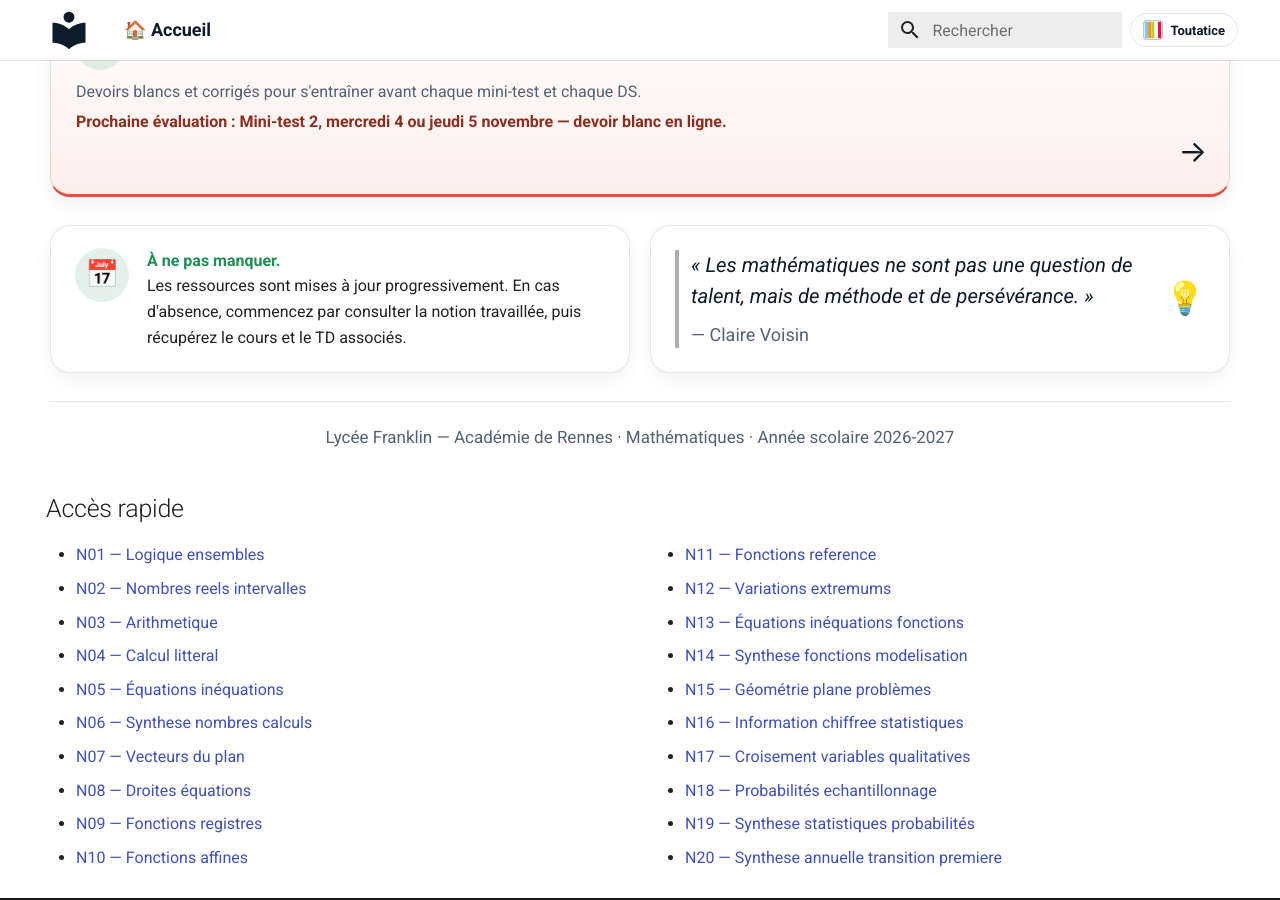
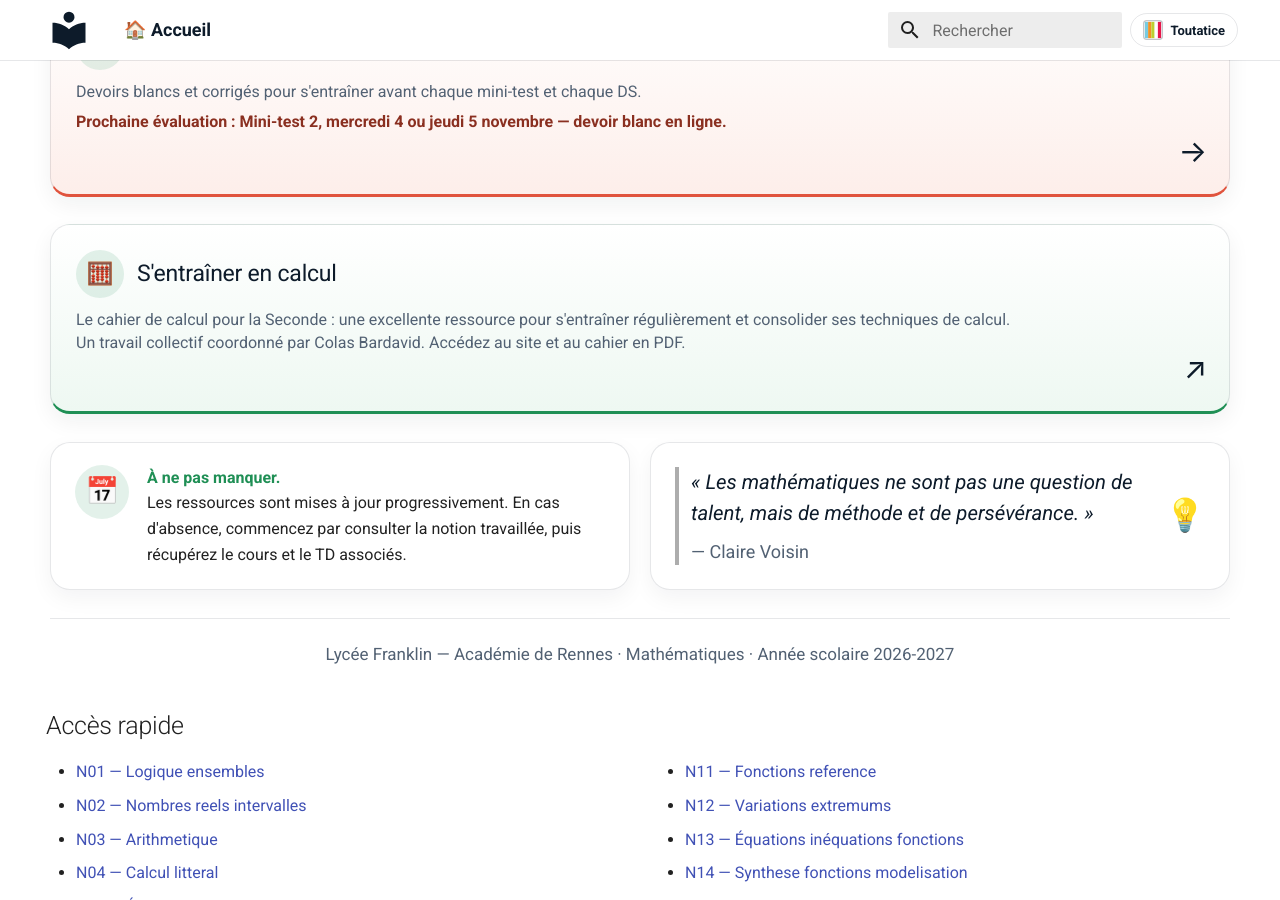
Before and after one commit to vnicolle56610/maths-seconde, an MkDocs documentation site: the page built from docs/index.md, in a window 1280 px wide and 900 px high, scrolled down 838 px. Built offline with MkDocs 1.6.1 and Material for MkDocs 9.7.7, drawn with Linux system fonts in a browser that asks for light colours.

Commit message:
Ajoute le cahier de calcul sur la page d’accueil

```diff
--- a/docs/index.md
+++ b/docs/index.md
@@ -74,6 +74,18 @@
   </a>
 </section>
 
+<section class="maths-cards">
+  <a class="maths-card maths-card--green maths-card--wide" href="https://colasbd.github.io/cdc-seconde/" target="_blank" rel="noopener noreferrer">
+    <div class="maths-card-head">
+      <span class="maths-card-icon">🧮</span>
+      <h3>S'entraîner en calcul</h3>
+    </div>
+    <p>Le cahier de calcul pour la Seconde : une excellente ressource pour s'entraîner régulièrement et consolider ses techniques de calcul.</p>
+    <p>Un travail collectif coordonné par Colas Bardavid. Accédez au site et au cahier en PDF.</p>
+    <span class="maths-card-arrow" aria-label="Ouvrir dans un nouvel onglet">↗</span>
+  </a>
+</section>
+
 <section class="maths-footer-row">
   <div class="maths-note">
     <span class="maths-note-icon">📅</span>
```
